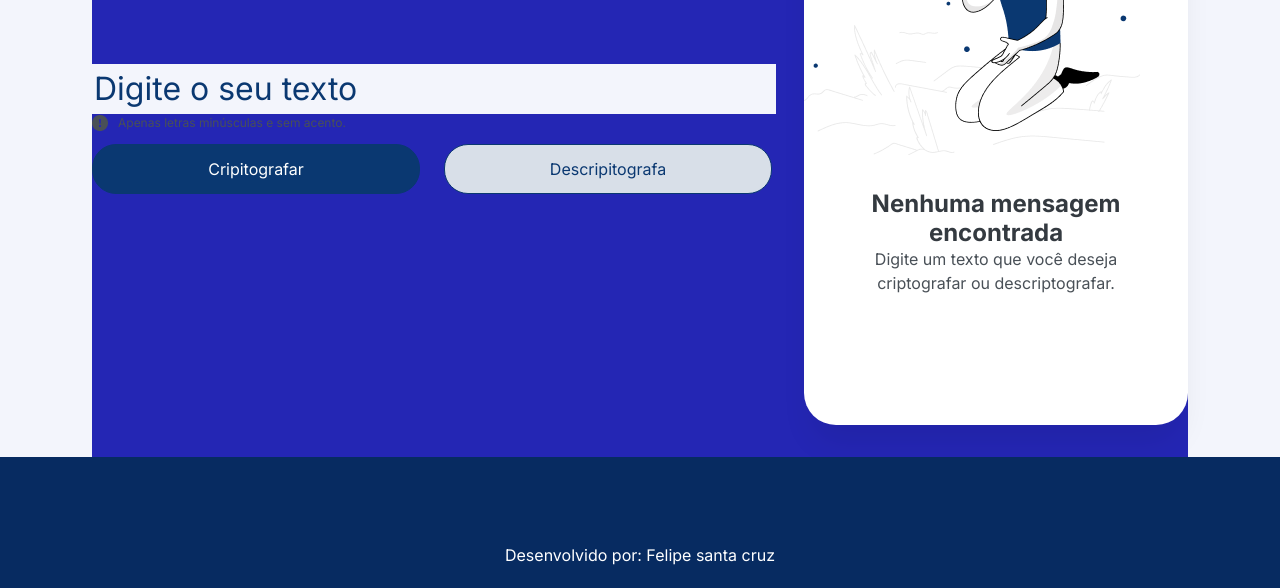
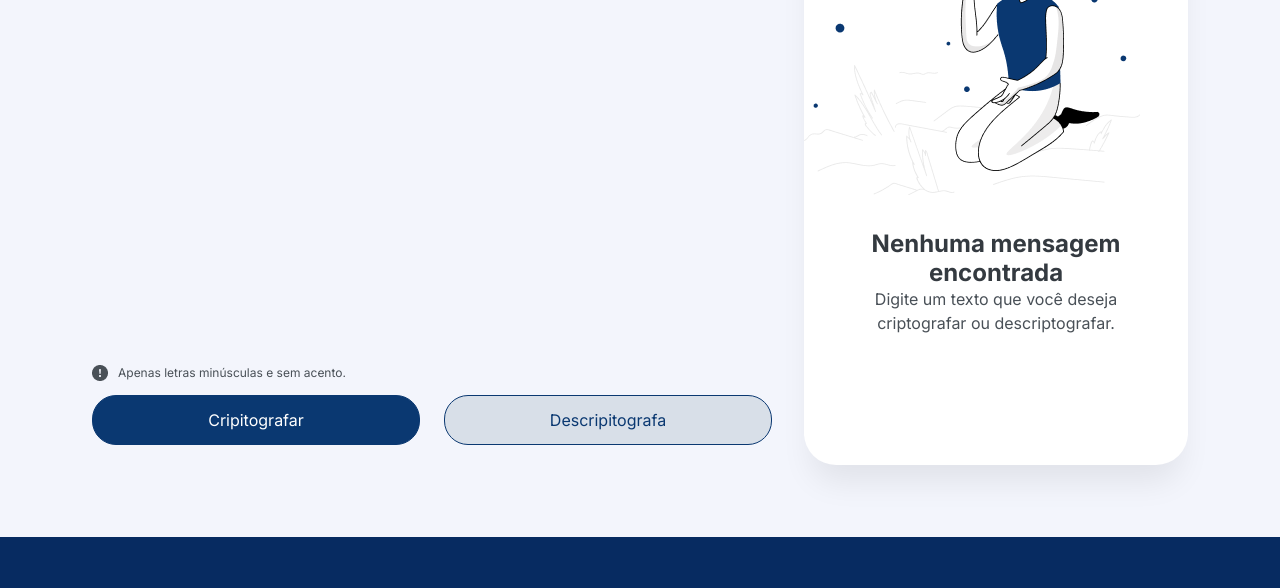
Before and after one commit to Felipewiiu/DesafioOnoe_criptografia, a plain HTML site: page index.html in a window 1280 px wide. Shown: the part 327-915 px from the top of the page. Drawn offline with Linux system fonts and the light colour scheme.

```diff
--- a/style.css
+++ b/style.css
@@ -16,7 +16,9 @@
     justify-content: center;
     flex-direction: column;
     margin: 0px;
+    padding: 0px;
     box-sizing: border-box;
+    overflow-x: hidden;
 
 
 }
@@ -26,7 +28,8 @@
     justify-content: space-between;
     align-items: center;
     max-width: 1500px;
-    background-color: rgb(36, 38, 180);
+    height: 100vh;
+    /* background-color: rgb(36, 38, 180); */
     padding-block: 32px;
     gap: 32px;
 
```
